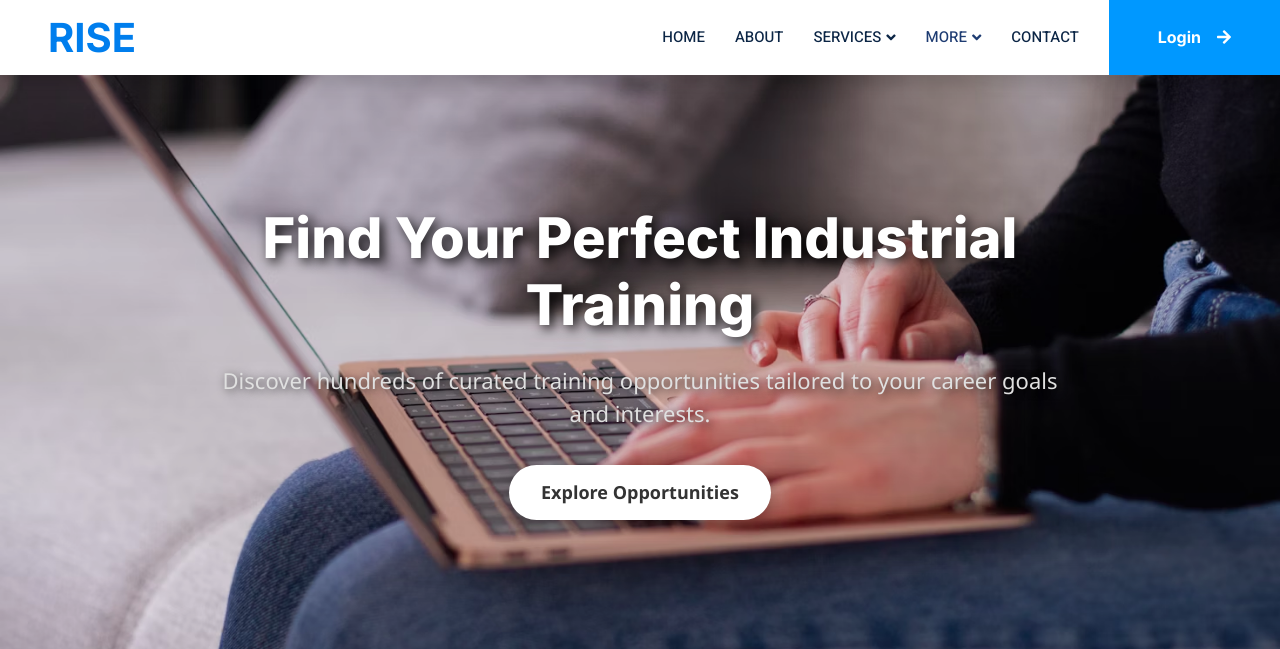
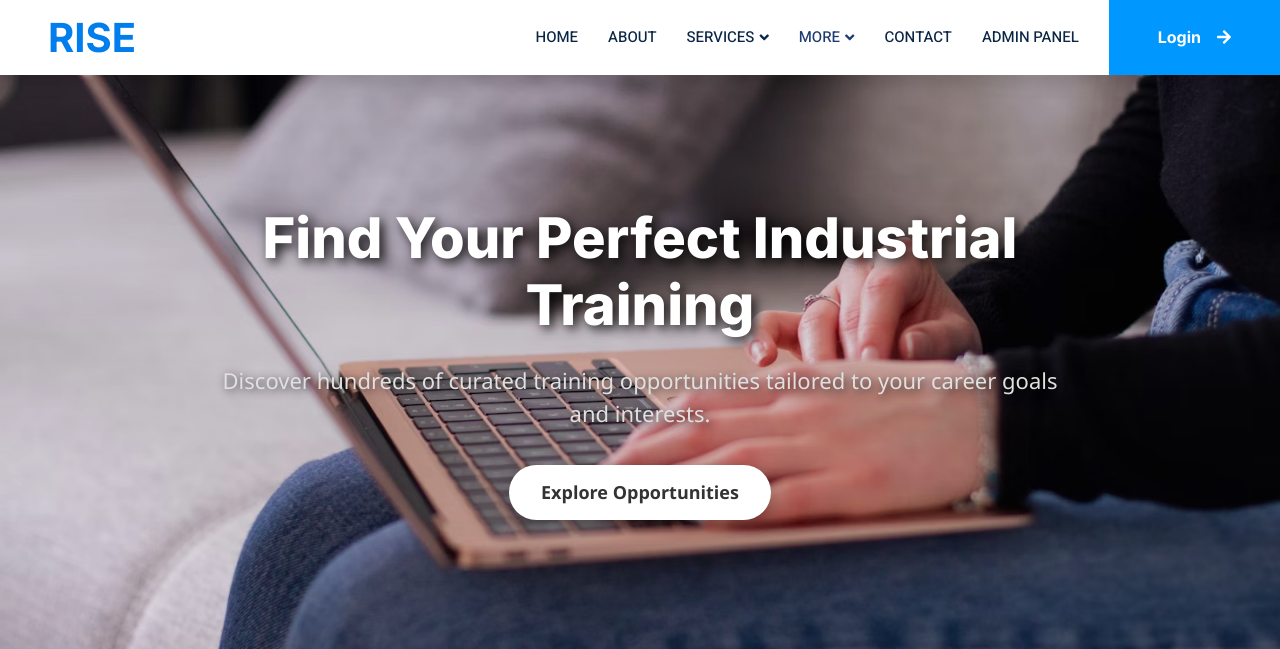
Before and after one commit to ckphase/RISE-Ready-to-Intern-Skill-up-and-Elevate, a PHP site: page /index.php in a window 1280 px wide. Shown: the top 649 px of the page. Run offline with PHP 8.4, Linux system fonts and the light colour scheme; data that the repository does not hold is empty; some libraries are stand-ins or nearby versions.

Commit message:
admin url

```diff
--- a/header.php
+++ b/header.php
@@ -69,6 +69,7 @@
                         </div>
                     </div>
                     <a href="contact.php" class="nav-item nav-link">Contact</a>
+                    <a href="adminDashboard.php" class="nav-item nav-link">Admin Panel</a>
                 </div>
                 <a href="login.php" class="btn btn-primary rounded-0 py-4 px-lg-5 d-none d-lg-block">Login<i class="fa fa-arrow-right ms-3"></i></a>
             </div>
```
